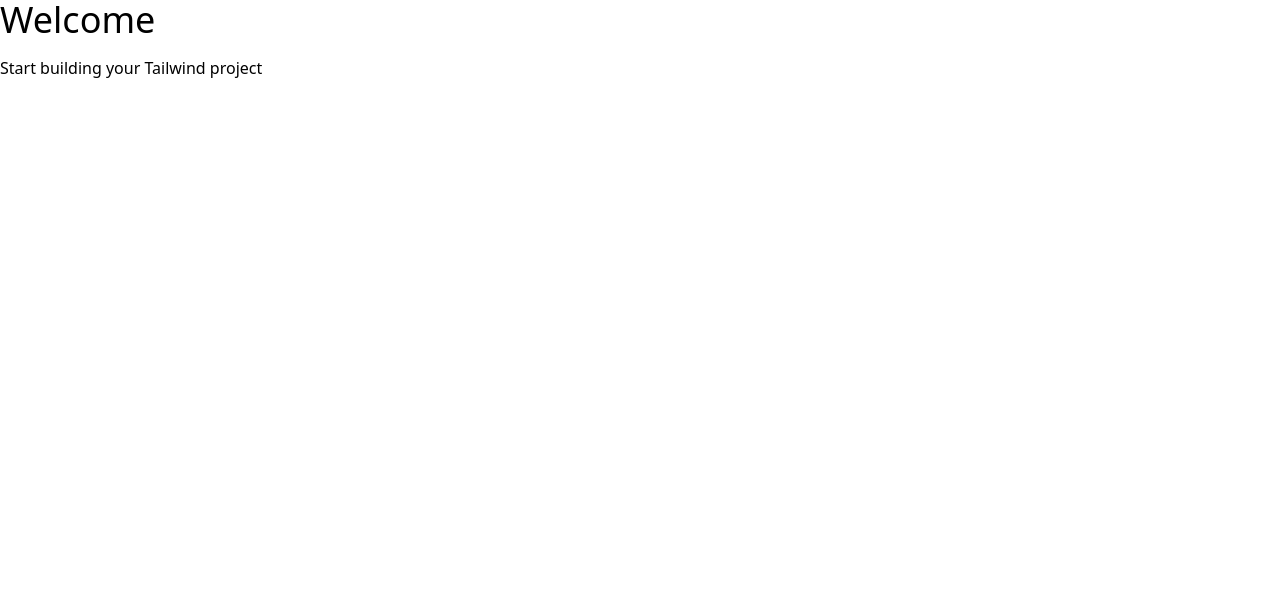
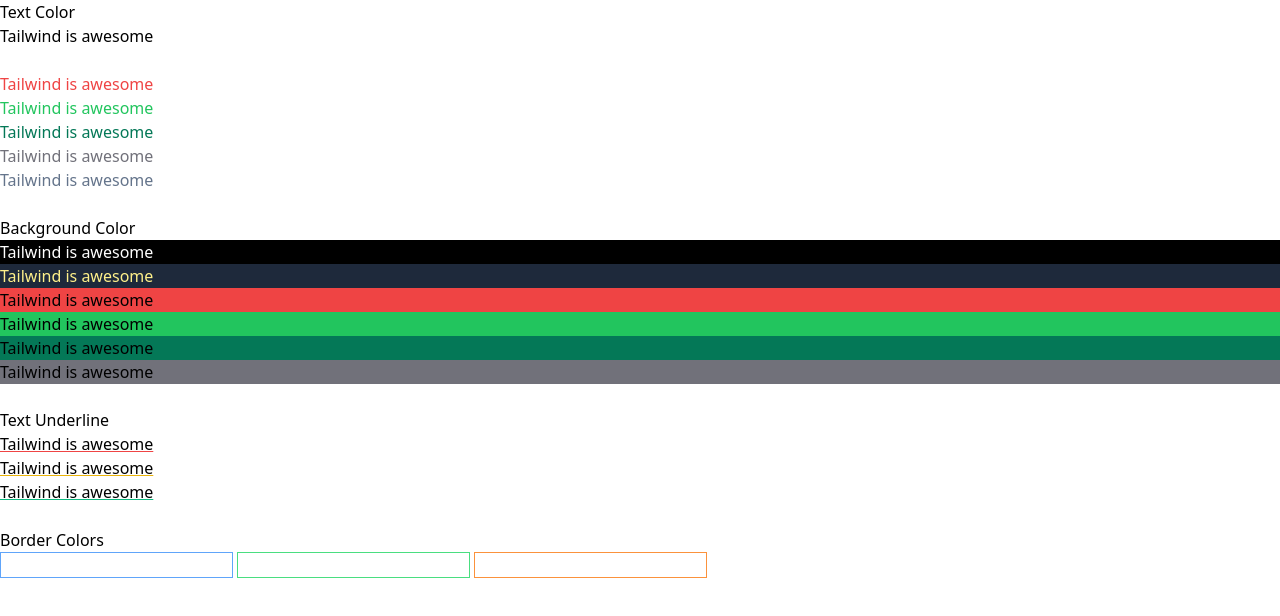
Before and after one commit to efunnuga-bamidele/Tailwind_Study_Exercise, a website: page example_two_color/index.html in a window 1280 px wide. Drawn offline with Linux system fonts and the light colour scheme.

Commit message:
style: Apply text,background, underline and border colors

```diff
--- a/example_two_color/index.html
+++ b/example_two_color/index.html
@@ -1,14 +1,51 @@
 <!DOCTYPE html>
 <html lang="en">
+
 <head>
   <meta charset="UTF-8" />
   <meta http-equiv="X-UA-Compatible" content="IE=edge" />
   <meta name="viewport" content="width=device-width, initial-scale=1.0" />
   <link rel="stylesheet" href="css/style.css" />
-    <title>Simple Tailwind Starter</title>
+  <title>Simple Tailwind Colors</title>
 </head>
-  <body>
-    <h1 class="text-4xl mb-4">Welcome</h1>
-    <p>Start building your Tailwind project</p>
+
+<body class="">
+  <!-- Text colors -->
+  <div class="">
+    <h1>Text Color</h1>
+    <p class="text-black">Tailwind is awesome</p>
+    <p class="text-white">Tailwind is awesome</p>
+    <p class="text-red-500">Tailwind is awesome</p>
+    <p class="text-green-500">Tailwind is awesome</p>
+    <p class="text-emerald-700">Tailwind is awesome</p>
+    <p class="text-zinc-500">Tailwind is awesome</p>
+    <p class="text-slate-500">Tailwind is awesome</p>
+
+  </div>
+  <br>
+  <div class="">
+    <h1>Background Color</h1>
+    <p class="bg-black text-white">Tailwind is awesome</p>
+    <p class="bg-slate-800 text-yellow-200">Tailwind is awesome</p>
+    <p class="bg-red-500">Tailwind is awesome</p>
+    <p class="bg-green-500">Tailwind is awesome</p>
+    <p class="bg-emerald-700">Tailwind is awesome</p>
+    <p class="bg-zinc-500">Tailwind is awesome</p>
+  </div>
+  <br>
+  <div>
+    <h1>Text Underline</h1>
+    <p class="underline decoration-red-500">Tailwind is awesome</p>
+    <p class="underline decoration-yellow-500">Tailwind is awesome</p>
+    <p class="underline decoration-emerald-500">Tailwind is awesome</p>
+  </div>
+  <br>
+  <div>
+    <h1>Border Colors</h1>
+    <input type="text" class="border border-blue-400">
+    <input type="text" class="border border-green-400">
+    <input type="text" class="border border-orange-400">
+  </div>
 </body>
+
 </html>
```
Also changed, not shown: example_two_color/css/style.css. Lines whose indentation alone changed are shown as unchanged.
